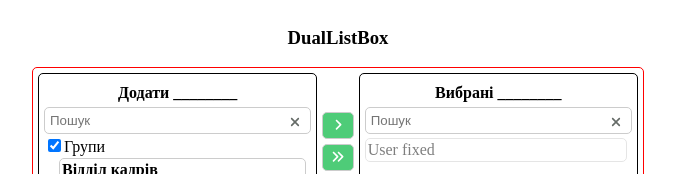
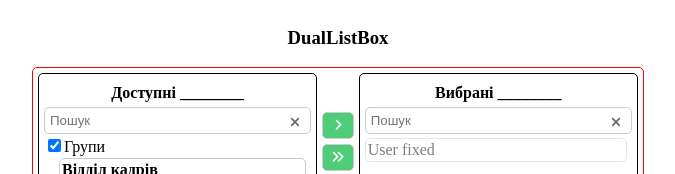
Before and after one commit to butkodenis/UI, a React (Vite) app: page / in a window 1280 px wide. Shown: the top 174 px of the page, without its empty margins (302-977 px from the left). Built offline with nearby package versions, Linux system fonts and the light colour scheme.

Commit message:
Удалены отладочные логи и исправлены метки в компоненте App, обновлены текстовые метки для улучшения пользовательского интерфейса.

```diff
--- a/src/App.tsx
+++ b/src/App.tsx
@@ -28,7 +28,6 @@ function App() {
     const updatedSelectedItems = selectedItems.flatMap((item) => {
       if (item.isGroup) {
         const groupItems = getGroupItems(item.id);
-
         return groupItems;
       }
       return item;
@@ -39,7 +38,6 @@ function App() {
       (item, index, self) => index === self.findIndex((t) => t.id === item.id)
     );
 
-    console.log(updatedSelectedItemsUnique);
     // Проверяем наличие выбранных элементов в массиве доступных элементов и удаляем их
     const newSelectedItems = updatedSelectedItemsUnique.filter((item) => !selectedList.includes(item));
     const removedSelectedItems = selectedList.filter((item) => !updatedSelectedItemsUnique.includes(item));
@@ -77,7 +75,7 @@ function App() {
       <div className="wrapper">
         <h3>DualListBox</h3>
         <DualListBox
-          labelOptions="Додати ________"
+          labelOptions="Доступні ________"
           labelSelected="Вибрані ________"
           placeholder="Placeholder"
           options={availableList}
```
